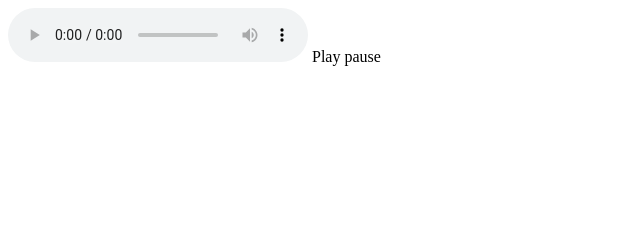
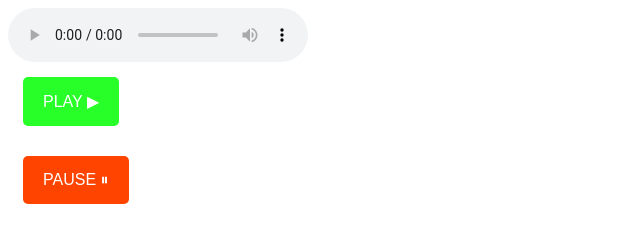
Before and after one commit to SomeOne1305/Sefon.pro, a plain HTML site: page test.html in a window 1280 px wide. Shown: the whole page, without its empty margins (0-640 px from the left). Drawn offline with Linux system fonts and the light colour scheme.

Commit message:
new idea 22:11

```diff
--- a/test.html
+++ b/test.html
@@ -25,6 +25,13 @@
     </svg>
   </div>
   <style>
+    body{
+      min-height: 100vh;
+      display: flex;
+      flex-direction: column;
+      justify-content: start;
+      align-items: start;
+    }
     .timer{
       position: relative;
       width: 150px;
@@ -77,10 +84,31 @@ span:hover{
     stroke-dasharray: 100 100;
   }
 } */
+#play, #pause{
+  padding: 15px 20px;
+  border-radius: 5px;
+  font-size: 16px;
+  color: #fff;
+  text-transform: uppercase;
+  font-family:  Arial, sans-serif;
+  margin: 15px;
+}
+#pause{
+  background-color: rgb(255, 68, 0);
+}
+#pause:active{
+  background-color: rgb(213, 57, 0);
+}
+#play{
+  background-color: rgb(40, 255, 40);
+}
+#play:active{
+  background-color: rgb(20, 249, 20);
+}
 </style>
 <audio src="./musics/music1.mp3" controls></audio>
-<span id="play">Play</span>
-<span id="pause">pause</span>
+<span id="play">Play &#9654;</span>
+<span id="pause">pause &#9208;</span>
 <script>
 let a = document.querySelector('audio');
 let chart = document.querySelector('.circular-chart');
```
